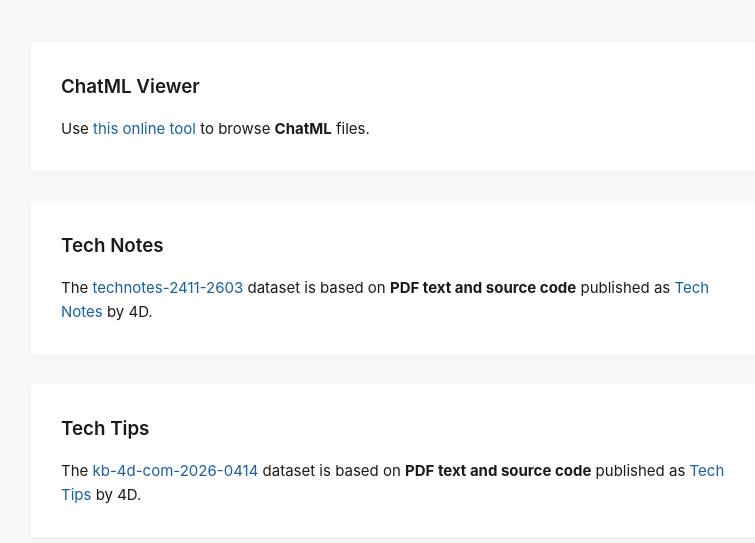
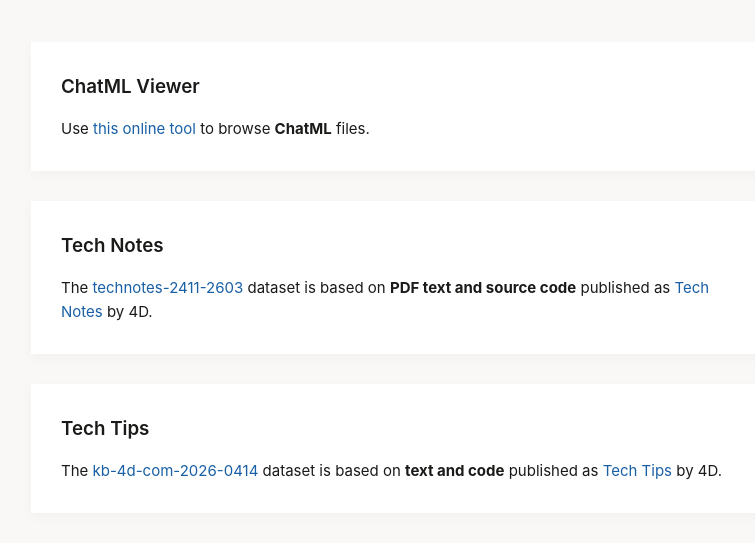
Before and after one commit to miyako/datasets, a plain HTML site: page index.html in a window 1280 px wide. Shown: the part 189-732 px from the top of the page, without its empty margins (239-994 px from the left). Drawn offline with Linux system fonts and the light colour scheme.

Commit message:
Update index.html

```diff
--- a/index.html
+++ b/index.html
@@ -143,7 +143,7 @@
 
       <section class="content-section">
         <h2 class="section-title">Tech Tips</h2>
-        <p class="content-text">The <a href="https://huggingface.co/datasets/keisuke-miyako/kb-4d-com-2026-0414">kb-4d-com-2026-0414</a> dataset is based on <strong>PDF text and source code</strong> published as <a href="https://kb.4d.com">Tech Tips</a> by 4D.</p>
+        <p class="content-text">The <a href="https://huggingface.co/datasets/keisuke-miyako/kb-4d-com-2026-0414">kb-4d-com-2026-0414</a> dataset is based on <strong>text and code</strong> published as <a href="https://kb.4d.com">Tech Tips</a> by 4D.</p>
       </section>
 
 
```
